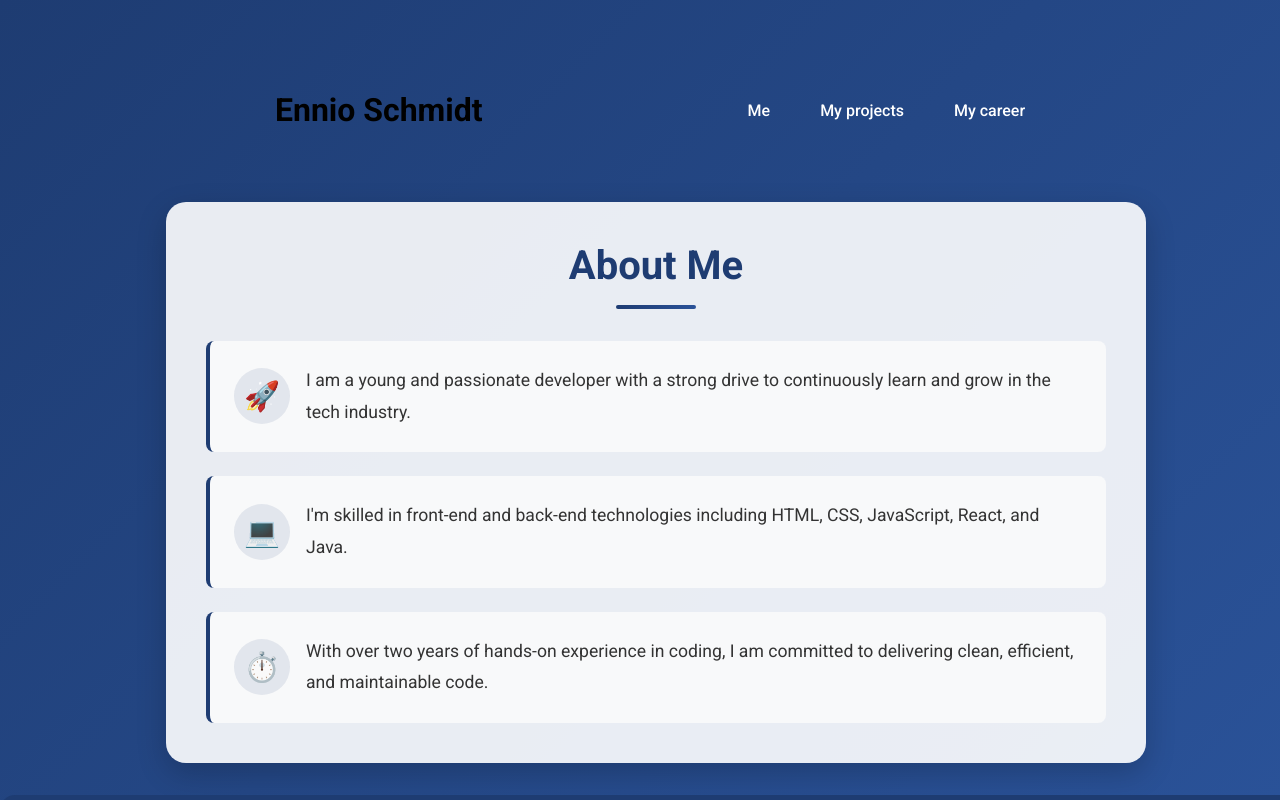
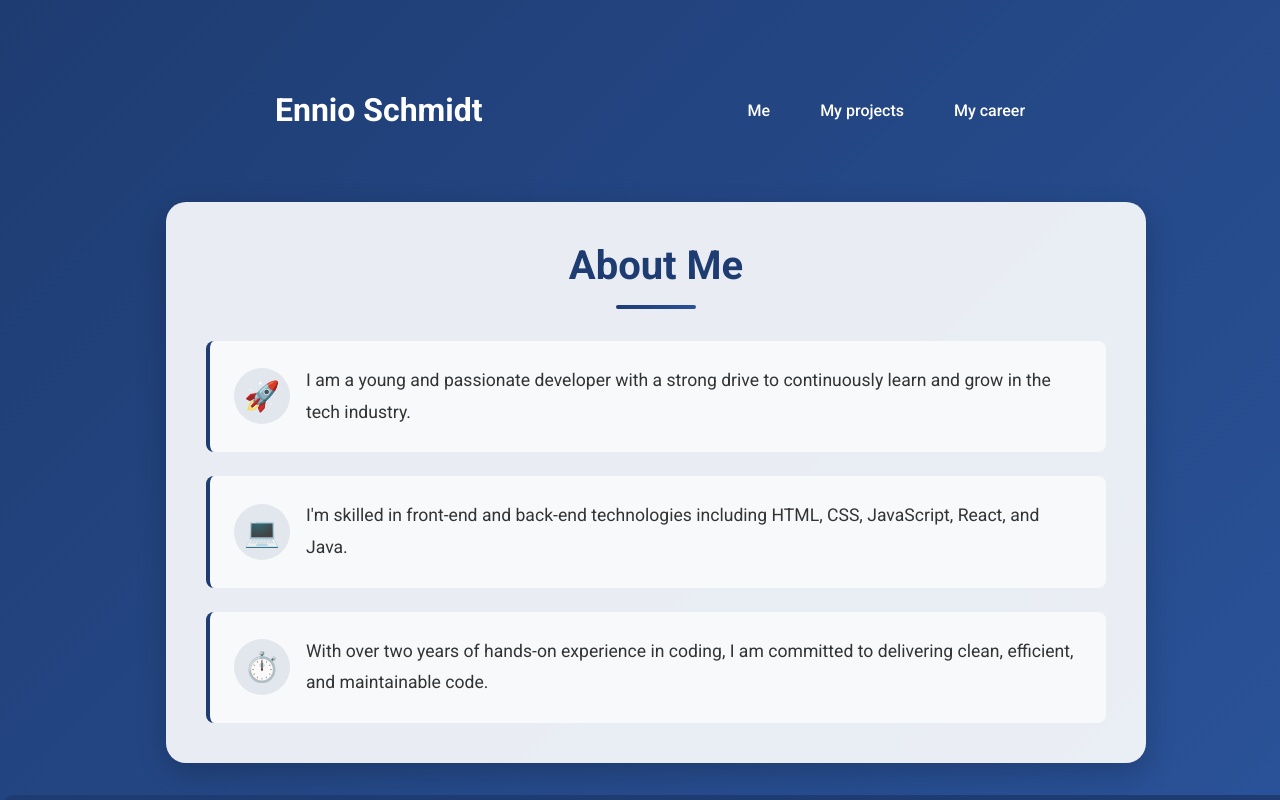
Before and after one commit to schmenniooo/PersonalWebsite, a React (Vite) app: page / in a window 1280 px wide. Built offline with nearby package versions, Linux system fonts and the light colour scheme.

Commit message:
Add styling for header title in header.css
Introduced new styles for the `<h1>` element within `.headerContainer`, including color, font size, and weight. This improves the header's appearance and ensures consistent typography across the section.

```diff
--- a/src/header/header.css
+++ b/src/header/header.css
@@ -8,6 +8,13 @@
     width: 100%;
     height: 100px;
     margin-top: 50px;
+}
+
+.headerContainer h1 {
+
+    color: white;
+    font-size: 2rem;
+    font-weight: 700;
 }
 
 .navContainer {
```
